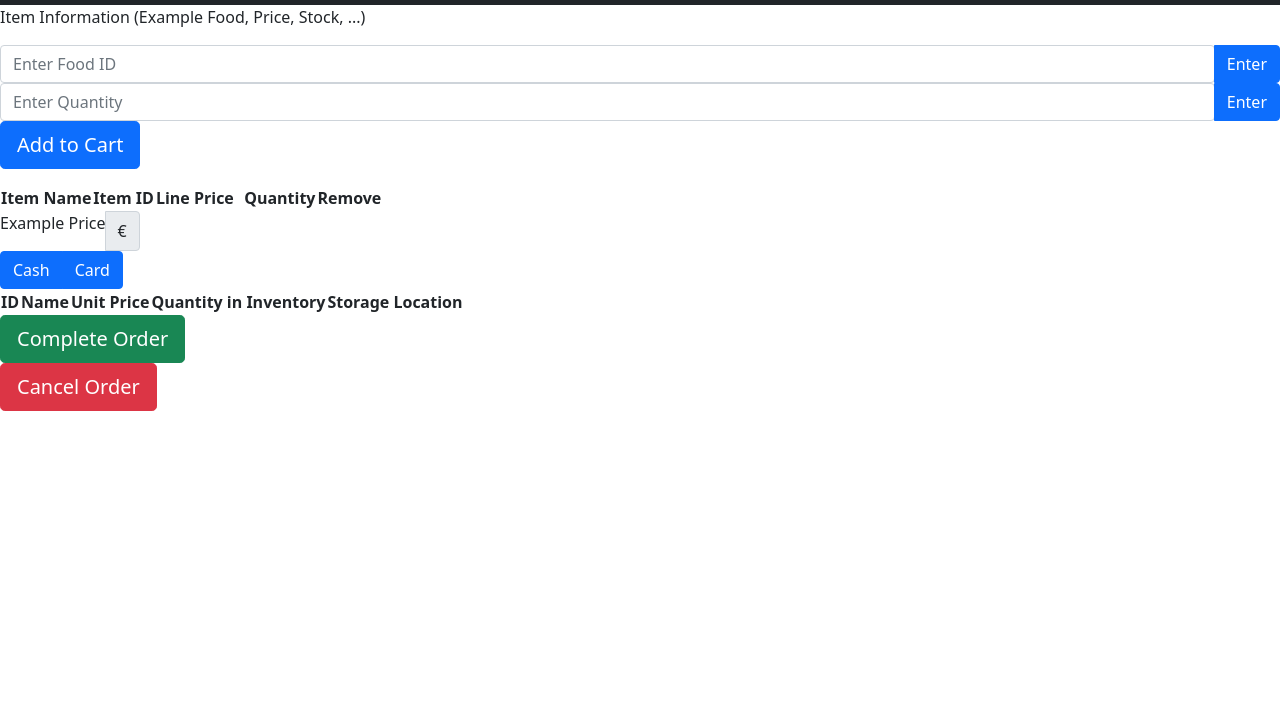
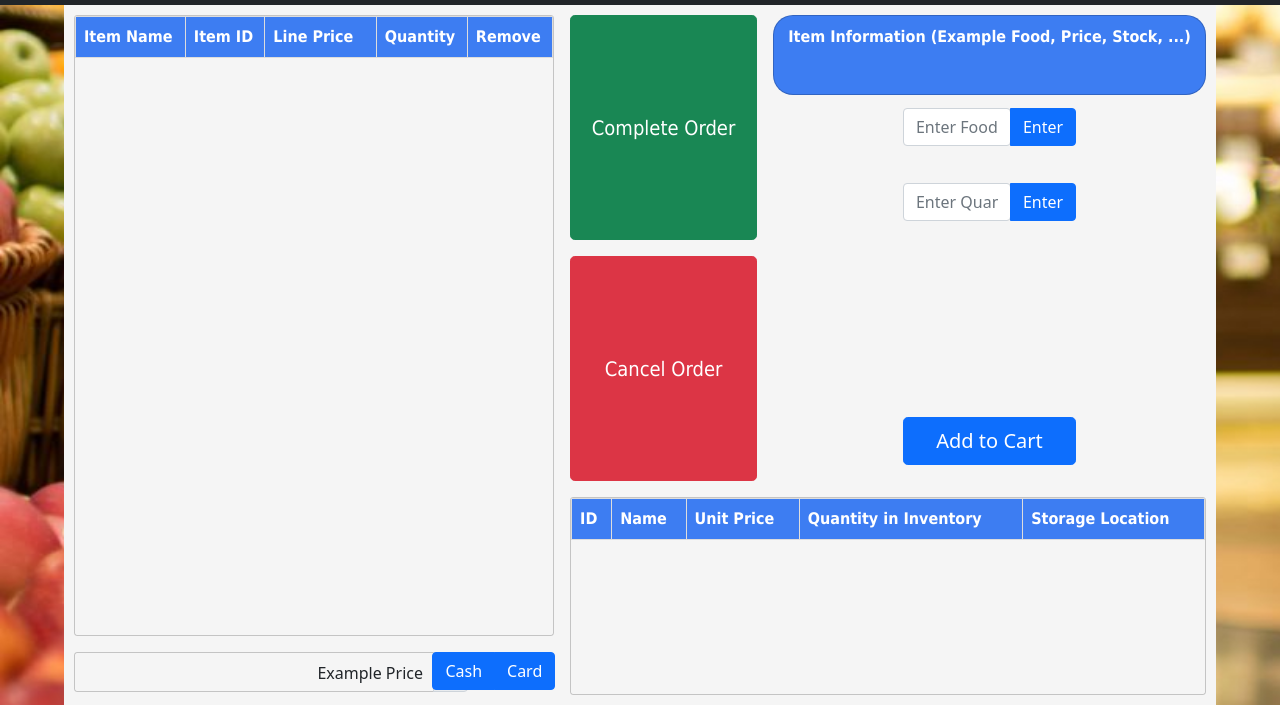
Before and after one commit to mabarry/Web-POS-System-Spain, a plain HTML site: page bootstrap/index.html in a window 1280 px wide. Shown: the part 120-825 px from the top of the page. Before the commit the page ends 800 px from the top, so only its background shows below. Drawn offline with nearby package versions, Linux system fonts and the light colour scheme; no server answers.

Commit message:
Fixed problem where wrong CSS file is referenced

```diff
--- a/bootstrap/index.html
+++ b/bootstrap/index.html
@@ -15,7 +15,7 @@
         <script type="text/javascript" src="https://translate.google.com/translate_a/element.js?cb=googleTranslateElementInit"></script>
 
         <!-- Bootstrap CSS -->
-        <link rel="stylesheet" type="text/css" href="reportStyle.css" id="style"></link>
+        <link rel="stylesheet" type="text/css" href="style.css" id="style"></link>
         <link href="https://cdn.jsdelivr.net/npm/bootstrap@5.0.2/dist/css/bootstrap.min.css" rel="stylesheet" integrity="sha384-EVSTQN3/azprG1Anm3QDgpJLIm9Nao0Yz1ztcQTwFspd3yD65VohhpuuCOmLASjC" crossorigin="anonymous">
 
         <title>Point of Sales</title>
```
Also changed, not shown: bootstrap/salesReports.html (+1 -1 lines).
